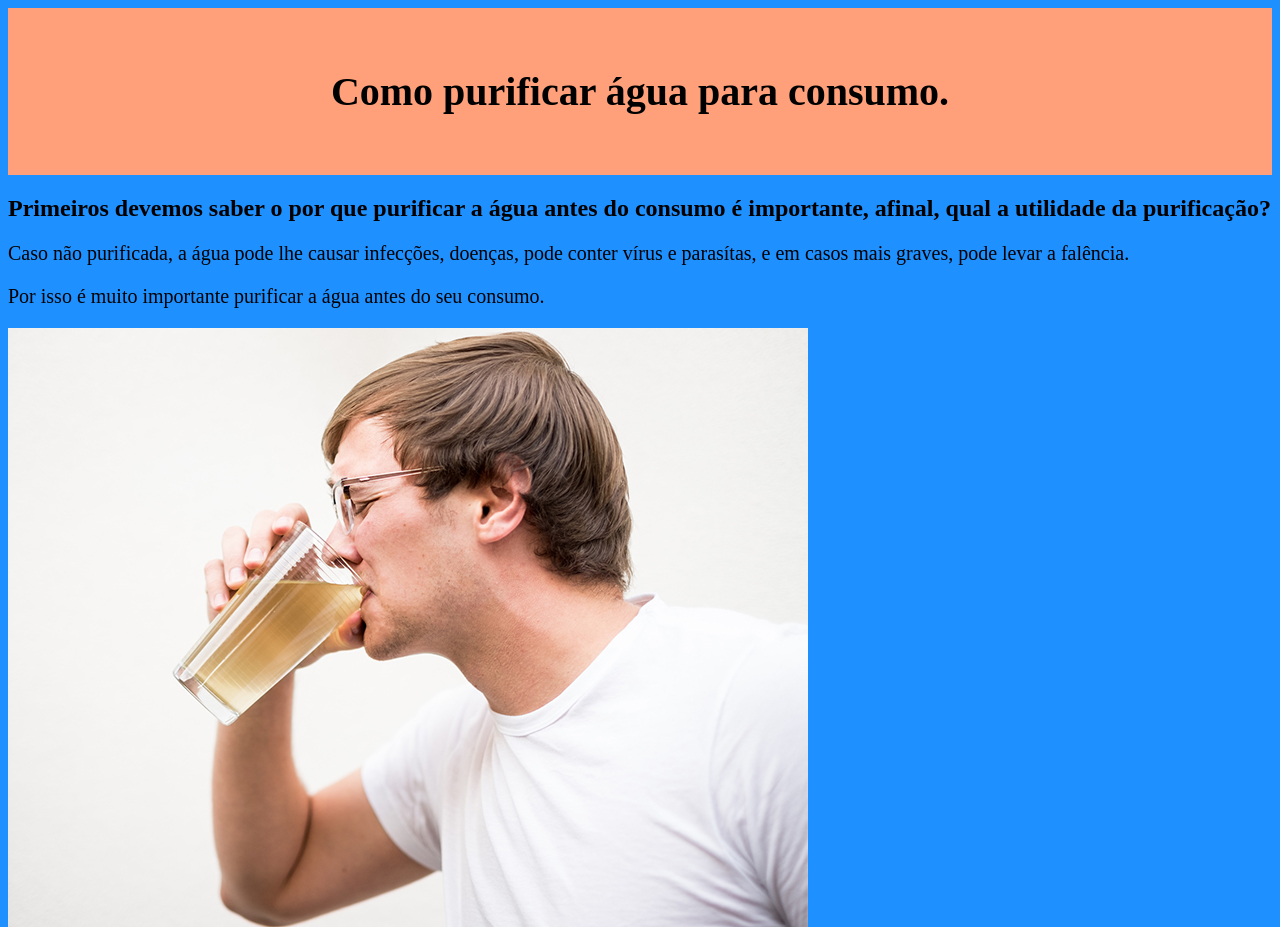
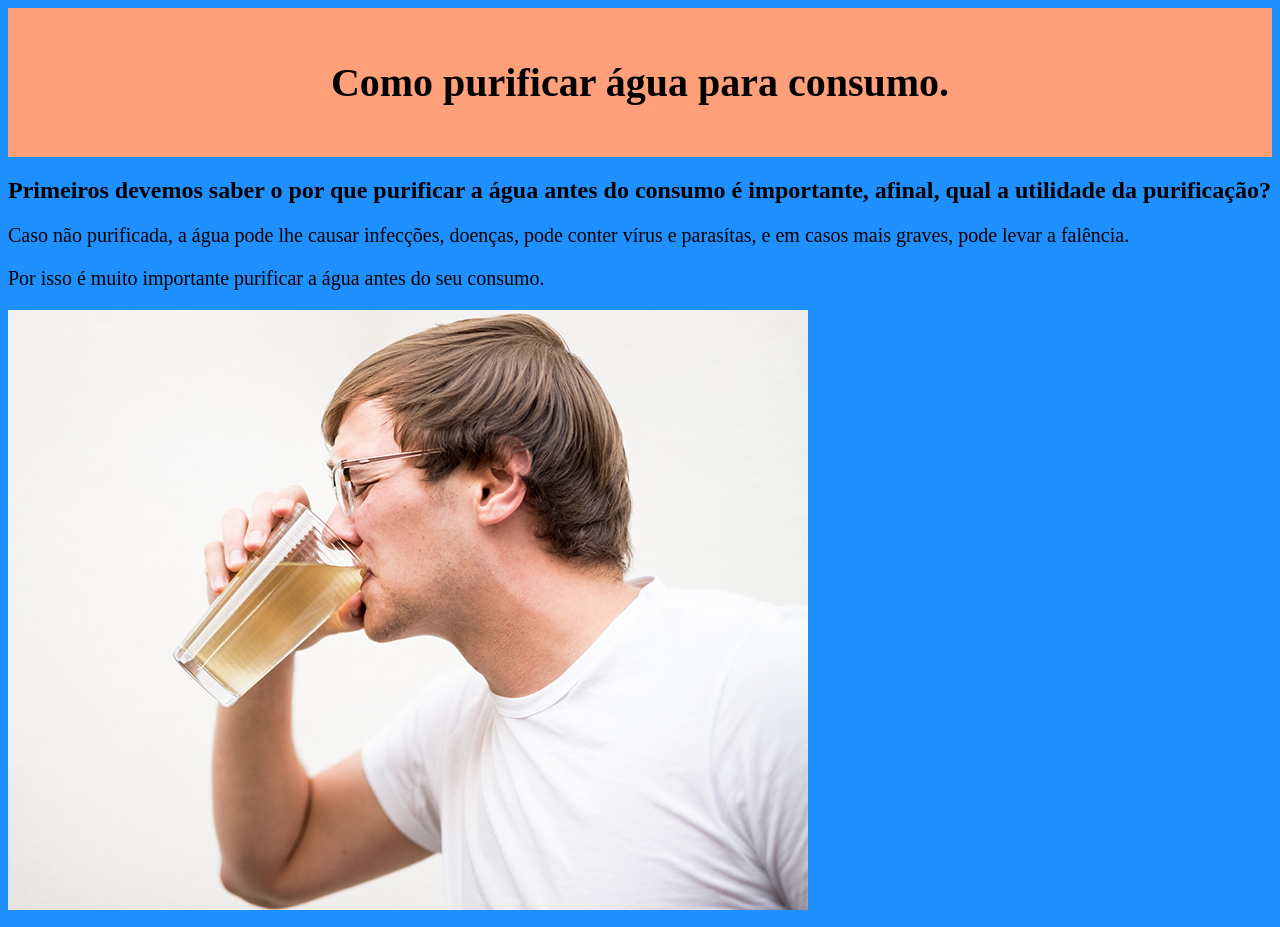
Before and after one commit to luiz-caue-bernardo2000/agrinhorec, a plain HTML site: page index.html in a window 1280 px wide. Shown: the top 927 px of the page. Drawn offline with Linux system fonts and the light colour scheme.

Commit message:
style.css

```diff
--- a/style.css
+++ b/style.css
@@ -2,7 +2,7 @@ body{
     background-color: dodgerblue;
 }
 h1 {
-    padding: 25px;
+    padding: 16px;
 }
 header {
     background-color: lightsalmon;
```
